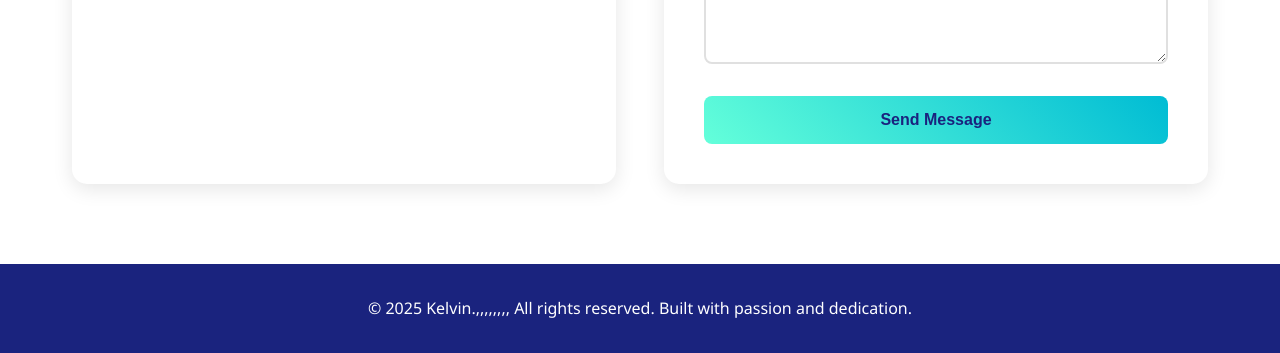
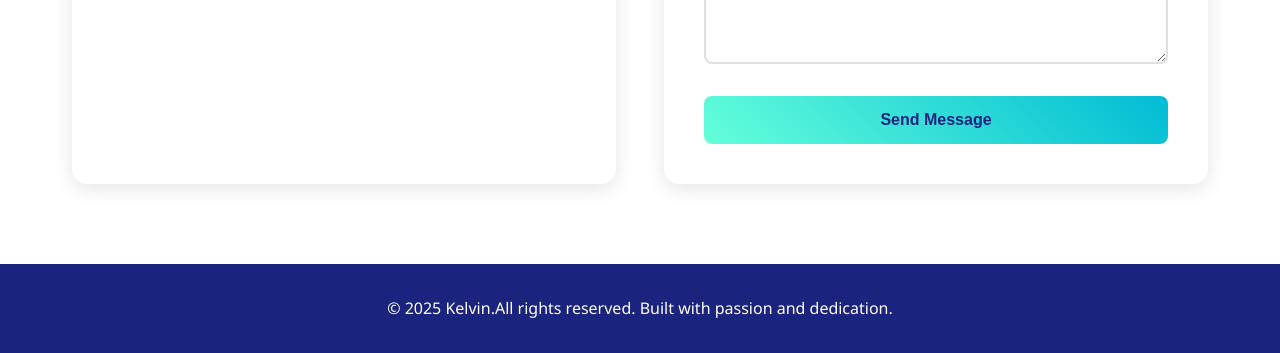
Before and after one commit to kellvin-commits/Portfolio, a plain HTML site: page index.html in a window 1280 px wide. Shown: the part 5088-5441 px from the top of the page. Drawn offline with Linux system fonts and the light colour scheme.

Commit message:
changing some letters

```diff
--- a/index.html
+++ b/index.html
@@ -355,7 +355,7 @@
 
     <!-- Footer -->
     <footer>
-        <p>&copy; 2025 Kelvin.,,,,,,,, All rights reserved. Built with passion and dedication.</p>
+        <p>&copy; 2025 Kelvin.All rights reserved. Built with passion and dedication.</p>
     </footer>
     <script src="script.js"></script>
 
```
